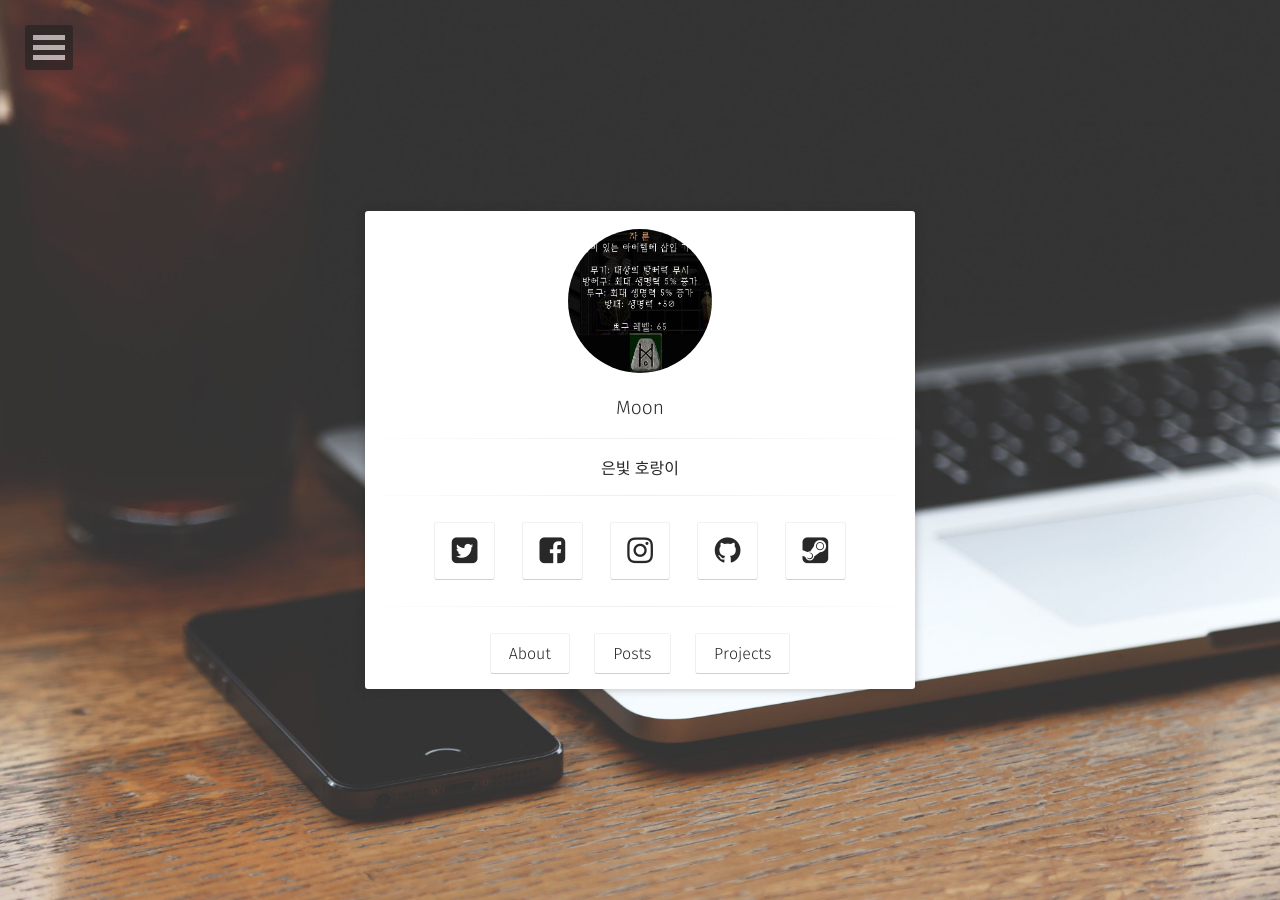
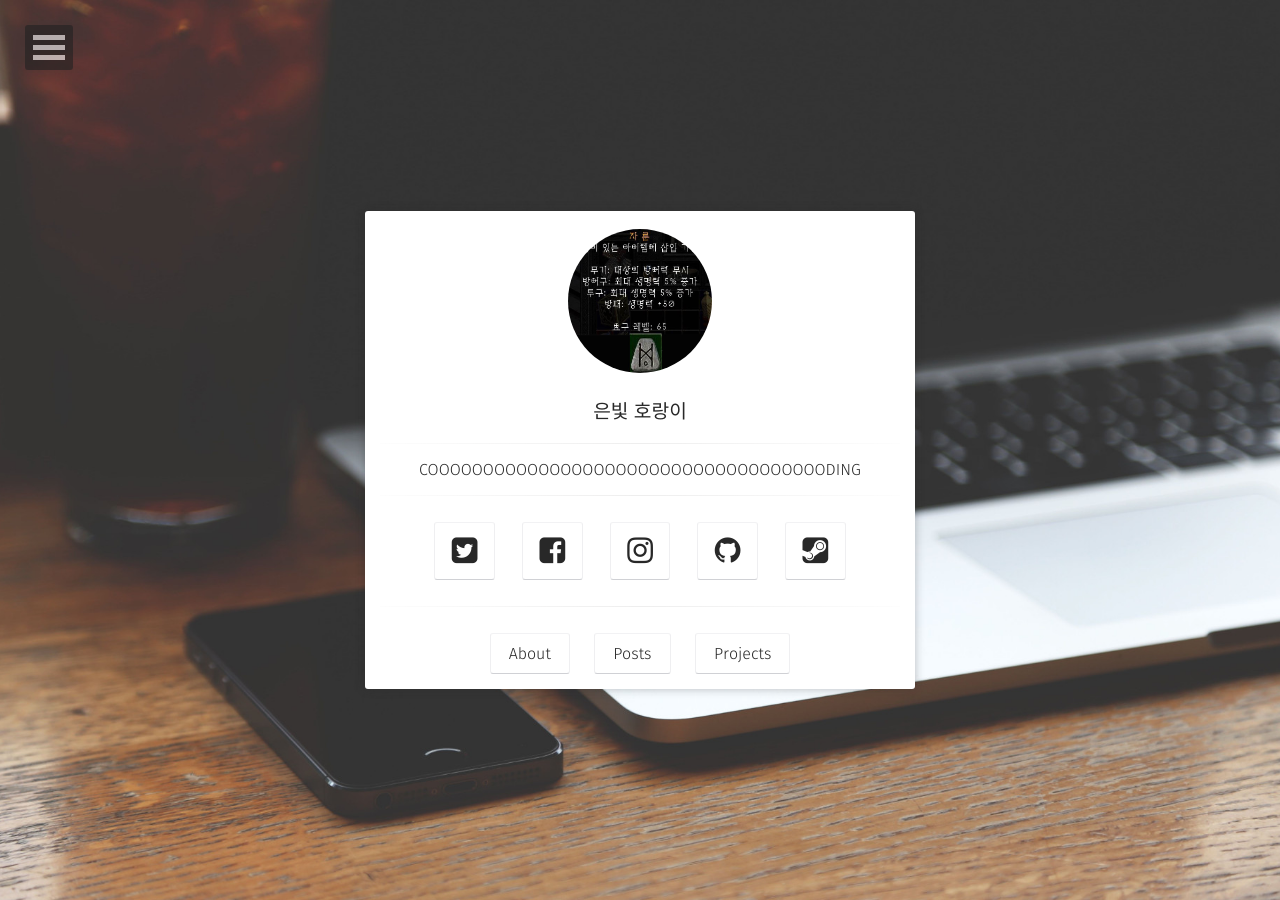
Before and after one commit to SilverTiger152/silvertiger152.github.com, a Jekyll site: the page built from index.html, in a window 1280 px wide. Built offline with Jekyll 4.4.1, drawn with Linux system fonts in a browser that asks for light colours; some web fonts are replaced; part of the change alters nothing that is shown.

Commit message:
Update _config.yml

```diff
--- a/_config.yml
+++ b/_config.yml
@@ -1,7 +1,7 @@
 # Site
-title:              Moon
-bio:                '은빛 호랑이'
-description:        "COOOOOOOOOOOOOOOOOOOOOOOOODING"
+title:              은빛 호랑이
+bio:                'COOOOOOOOOOOOOOOOOOOOOOOOOOOOOOOOOOOODING'
+description:        "Moon is a minimal, one column jekyll theme for your blog."
 reading_time:       true
 words_per_minute:   200
 logo:               'assets/img/jah.jpg'
```
